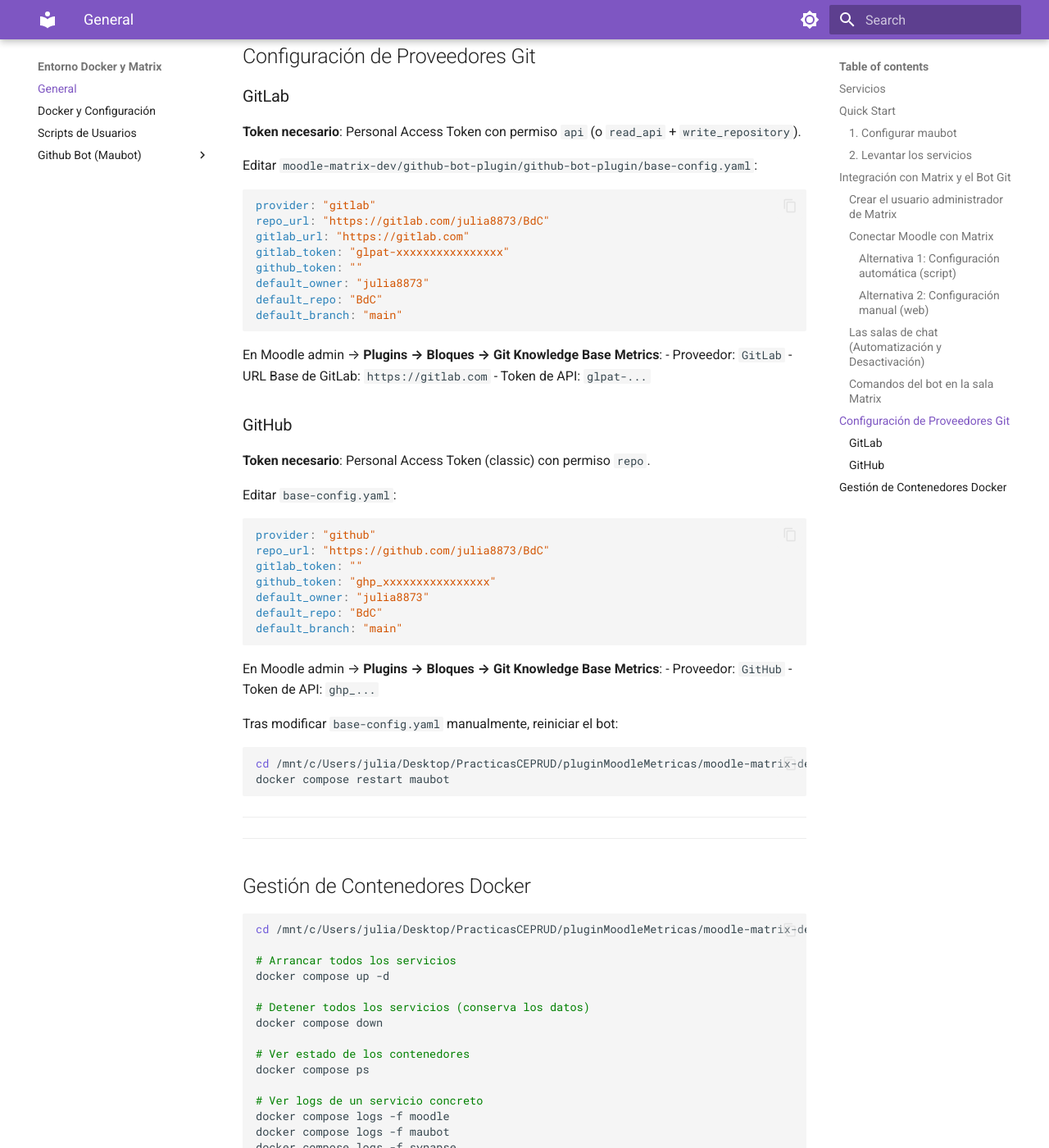
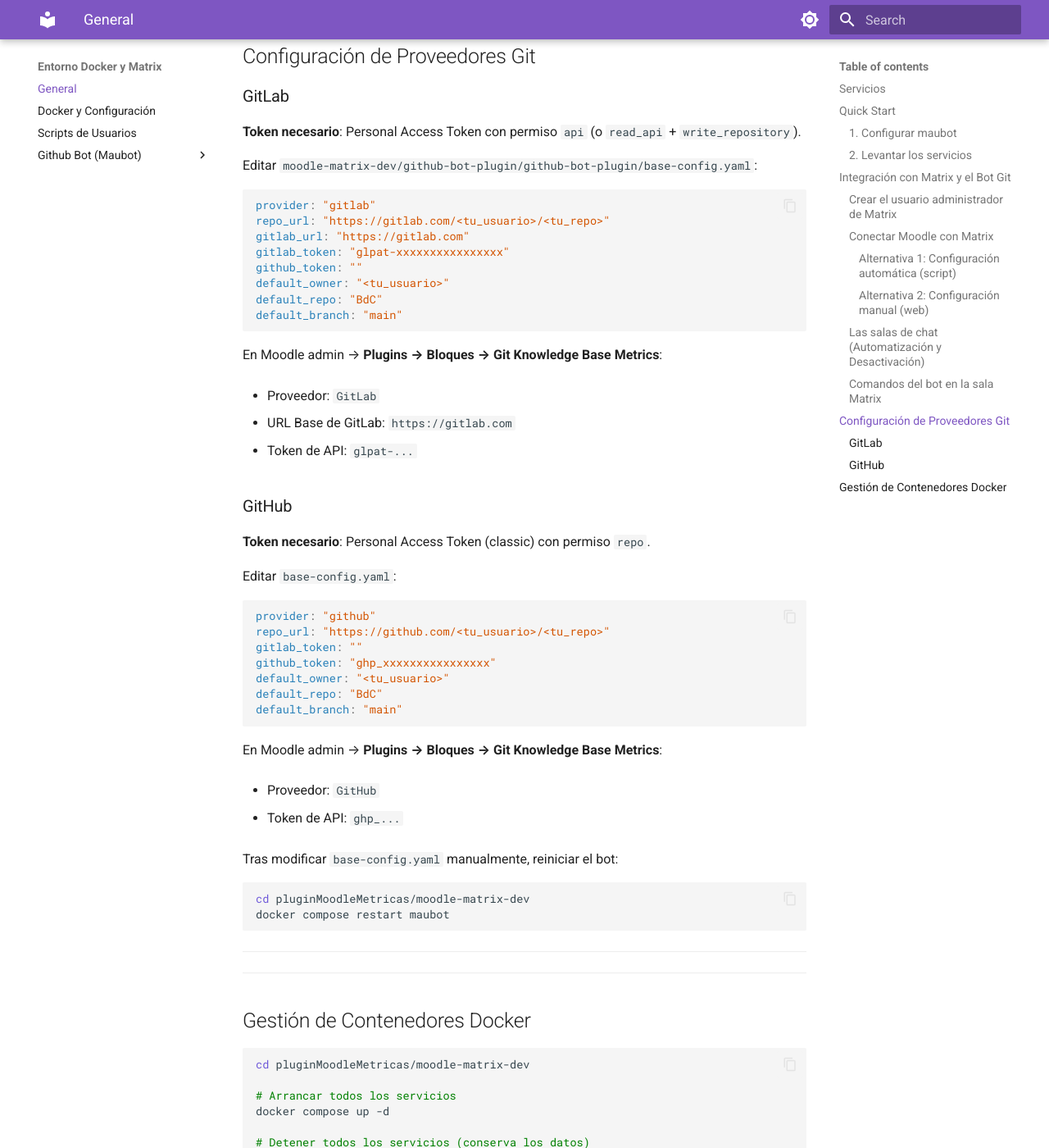
Before and after one commit to julia8873/pluginMoodleMetricas, an MkDocs documentation site: the page built from docs/moodle-matrix-dev.md, in a window 1280 px wide and 1400 px high, scrolled down 3316 px. Shown: the whole window at 82% size. Built offline with MkDocs 1.6.1 and Material for MkDocs 9.7.7, drawn with Linux system fonts in a browser that asks for light colours.

Commit message:
modificado readme moodle-matrix-dev

````diff
--- a/README.md
+++ b/README.md
@@ -133,7 +133,7 @@
 
 ```bash
 # Acceder al directorio del proyecto en WSL
-cd /mnt/c/Users/julia/Desktop/PracticasCEPRUD/pluginMoodleMetricas
+cd pluginMoodleMetricas
 
 # Despliegue completo con GitLab
 ./instalar.sh --url="https://gitlab.com/tu-usuario/tu-repo" --token="glpat-xxxxxxxxxxxxxxxx"
@@ -172,7 +172,7 @@
 
 ```bash
 # 1. Levantar contenedores
-cd /mnt/c/Users/julia/Desktop/PracticasCEPRUD/pluginMoodleMetricas/moodle-matrix-dev
+cd pluginMoodleMetricas/moodle-matrix-dev
 docker compose up -d
 
 # 2. Esperar a Moodle (ver logs hasta "** Moodle setup finished! **")
@@ -240,16 +240,16 @@
 Para cambiar el repositorio (nueva URL, nuevo token, otra rama o pasar de GitLab a GitHub) sin reinstalar nada:
 
 ```bash
-cd /mnt/c/Users/julia/Desktop/PracticasCEPRUD/pluginMoodleMetricas
+cd pluginMoodleMetricas
 
 # Sintaxis completa
 ./configurar_git.sh --url="<URL>" --token="<TOKEN>" --branch="<RAMA>"
 
 # Ejemplo con GitLab (rama main por defecto)
-./configurar_git.sh --url="https://gitlab.com/julia8873/BdC" --token="glpat-xxxxxxxxxxxxxxxx"
+./configurar_git.sh --url="https://gitlab.com/<tu_usuario>/<tu_repo>" --token="glpat-xxxxxxxxxxxxxxxx"
 
 # Ejemplo con GitHub, rama específica
-./configurar_git.sh --url="https://github.com/julia8873/BdC" --token="ghp_xxxxxxxxxxxxxxxx" --branch="develop"
+./configurar_git.sh --url="https://github.com/<tu_usuario>/<tu_repo>" --token="ghp_xxxxxxxxxxxxxxxx" --branch="develop"
 
 # Modo interactivo (sin argumentos, solicita URL y token)
 ./configurar_git.sh
--- a/moodle-matrix-dev/README.md
+++ b/moodle-matrix-dev/README.md
@@ -125,19 +125,23 @@
 
 ```yaml
 provider: "gitlab"
-repo_url: "https://gitlab.com/julia8873/BdC"
+repo_url: "https://gitlab.com/<tu_usuario>/<tu_repo>"
 gitlab_url: "https://gitlab.com"
 gitlab_token: "glpat-xxxxxxxxxxxxxxxx"
 github_token: ""
-default_owner: "julia8873"
+default_owner: "<tu_usuario>"
 default_repo: "BdC"
 default_branch: "main"
 ```
 
 En Moodle admin → **Plugins → Bloques → Git Knowledge Base Metrics**:
+
 - Proveedor: `GitLab`
+
 - URL Base de GitLab: `https://gitlab.com`
+
 - Token de API: `glpat-...`
+
 
 ### GitHub
 
@@ -147,22 +151,25 @@
 
 ```yaml
 provider: "github"
-repo_url: "https://github.com/julia8873/BdC"
+repo_url: "https://github.com/<tu_usuario>/<tu_repo>"
 gitlab_token: ""
 github_token: "ghp_xxxxxxxxxxxxxxxx"
-default_owner: "julia8873"
+default_owner: "<tu_usuario>"
 default_repo: "BdC"
 default_branch: "main"
 ```
 
 En Moodle admin → **Plugins → Bloques → Git Knowledge Base Metrics**:
+
 - Proveedor: `GitHub`
+
 - Token de API: `ghp_...`
+
 
 Tras modificar `base-config.yaml` manualmente, reiniciar el bot:
 
 ```bash
-cd /mnt/c/Users/julia/Desktop/PracticasCEPRUD/pluginMoodleMetricas/moodle-matrix-dev
+cd pluginMoodleMetricas/moodle-matrix-dev
 docker compose restart maubot
 ```
 
@@ -174,7 +181,7 @@
 ## Gestión de Contenedores Docker
 
 ```bash
-cd /mnt/c/Users/julia/Desktop/PracticasCEPRUD/pluginMoodleMetricas/moodle-matrix-dev
+cd pluginMoodleMetricas/moodle-matrix-dev
 
 # Arrancar todos los servicios
 docker compose up -d
````
Also changed, not shown: 9 other files.
